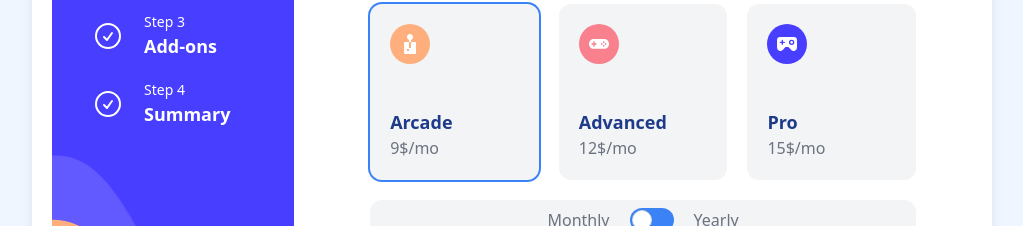
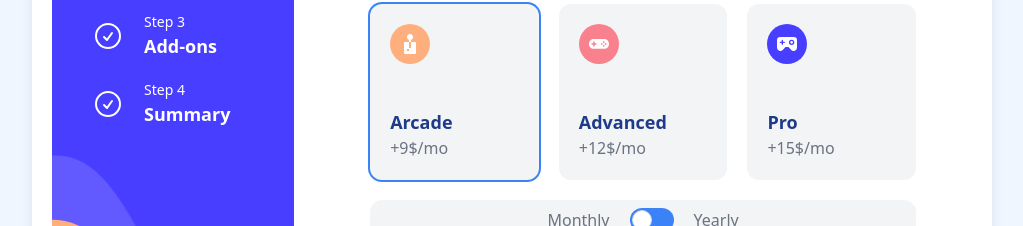
Before and after one commit to randreu28/react-practice, a React (Vite) app: page / in a window 1280 px wide. Both pictures are taken after typing "Sample", "name@example.com", "5551234" into the empty fields and a click on the button "Next step". Shown: the part 300-526 px from the top of the page, without its empty margins (128-1151 px from the left). Built offline with nearby package versions, Linux system fonts and the light colour scheme.

Commit message:
Adds getPrices utils
The other option was to include it in the store, but I thought it'd resemble more the real world if it was a call to an 'external' function, such as Stripe

```diff
--- a/src/components/steps/AddOns.tsx
+++ b/src/components/steps/AddOns.tsx
@@ -7,28 +7,27 @@ import {
   UseFormRegister,
   UseFormWatch,
 } from "react-hook-form";
-import { titleCase } from "../../utils";
+import { getAddOnsPrices, titleCase } from "../../utils";
 
 const addOns = [
   {
     title: "online service",
     description: "Access to multiplayer games",
-    price: 1,
   },
   {
     title: "larger storage",
     description: "Extra 1TB of cloud service",
-    price: 2,
   },
   {
-    title: "customizable profile",
+    title: "custom profile",
     description: "Custom theme on your profile",
-    price: 2,
   },
 ];
 
 export default function AddOns() {
-  const { mutateData, mutateStep } = useUser();
+  const { mutateData, mutateStep, data } = useUser();
+
+  const isYearly = data!.service!.plan!.yearlyBilling;
 
   const { register, watch, handleSubmit } = useForm<optionsType>();
 
@@ -48,7 +47,13 @@ export default function AddOns() {
 
       <form className="space-y-5" onSubmit={handleSubmit(onSubmit)}>
         {addOns.map((addOn, key) => (
-          <AddOn key={key} register={register} addOn={addOn} watch={watch} />
+          <AddOn
+            key={key}
+            register={register}
+            addOn={addOn}
+            watch={watch}
+            isYearly={isYearly}
+          />
         ))}
 
         <div className="flex justify-between">
@@ -76,9 +81,10 @@ type Props = {
   addOn: (typeof addOns)[0];
   register: UseFormRegister<optionsType>;
   watch: UseFormWatch<optionsType>;
+  isYearly: boolean;
 };
 
-function AddOn({ addOn, register, watch }: Props) {
+function AddOn({ addOn, register, watch, isYearly }: Props) {
   const registerName = titleCase(addOn.title) as keyof optionsType;
   const currentOptions = watch(registerName, true);
 
@@ -103,7 +109,9 @@ function AddOn({ addOn, register, watch }: Props) {
         </div>
       </div>
 
-      <p className="my-auto">+{addOn.price}$/mo</p>
+      <p className="my-auto">
+        {getAddOnsPrices(titleCase(addOn.title) as keyof optionsType, isYearly)}
+      </p>
     </fieldset>
   );
 }
--- a/src/components/steps/SelectPlan.tsx
+++ b/src/components/steps/SelectPlan.tsx
@@ -6,6 +6,7 @@ import {
   UseFormWatch,
 } from "react-hook-form";
 import { plansType, planType, useUser } from "../../store";
+import { getPlanPrices } from "../../utils";
 
 export default function SelectPlan() {
   const { mutateStep, mutateData } = useUser();
@@ -62,9 +63,9 @@ export default function SelectPlan() {
 }
 
 const plans = [
-  { image: "/icon-arcade.svg", title: plansType.arcade, price: "9$/mo" },
-  { image: "/icon-advanced.svg", title: plansType.advanced, price: "12$/mo" },
-  { image: "/icon-pro.svg", title: plansType.pro, price: "15$/mo" },
+  { image: "/icon-arcade.svg", title: plansType.arcade },
+  { image: "/icon-advanced.svg", title: plansType.advanced },
+  { image: "/icon-pro.svg", title: plansType.pro },
 ];
 
 type Props = {
@@ -75,6 +76,7 @@ type Props = {
 
 function PlanSelector({ register, setValue, watch }: Props) {
   const type = watch("type", plansType.arcade);
+  const isYearly = watch("yearlyBilling", false);
 
   return (
     <div className="grid grid-cols-1 gap-5 md:grid-cols-3">
@@ -108,7 +110,9 @@ function PlanSelector({ register, setValue, watch }: Props) {
                 <h1 className="text-lg font-bold capitalize text-blue-900">
                   {plan.title}
                 </h1>
-                <p className="text-gray-500">{plan.price}</p>
+                <p className="text-gray-500">
+                  {getPlanPrices(plan.title, isYearly)}
+                </p>
               </span>
             </label>
           </fieldset>
--- a/src/utils.ts
+++ b/src/utils.ts
@@ -1,3 +1,5 @@
+import { optionsType, plansType } from "./store";
+
 export function titleCase(str: string) {
   let splitStr = str.toLowerCase().split(" ");
   for (let i = 0; i < splitStr.length; i++) {
@@ -13,3 +15,33 @@ export function validatePhoneNumber(value: string) {
   const regex = /^[+]*[(]?[0-9]{1,4}[)]?[-\s./0-9]*$/;
   return regex.test(value) || "Please enter a valid phone number";
 }
+
+export function getPlanPrices(planType: plansType, isYearly: boolean): string {
+  const billingModifier = isYearly ? 12 : 1;
+  const tag = isYearly ? "$/yr" : "$/mo";
+  switch (planType) {
+    case plansType.pro:
+      return "+" + 15 * billingModifier + tag;
+
+    case plansType.advanced:
+      return "+" + 12 * billingModifier + tag;
+
+    case plansType.arcade:
+      return "+" + 9 * billingModifier + tag;
+  }
+}
+
+export function getAddOnsPrices(addOn: keyof optionsType, isYearly?: boolean) {
+  const billingModifier = isYearly ? 12 : 1;
+  const tag = isYearly ? "$/yr" : "$/mo";
+  switch (addOn) {
+    case "onlineService":
+      return "+" + 1 * billingModifier + tag;
+
+    case "largerStorage":
+      return "+" + 2 * billingModifier + tag;
+
+    case "customProfile":
+      return "+" + 2 * billingModifier + tag;
+  }
+}
```
